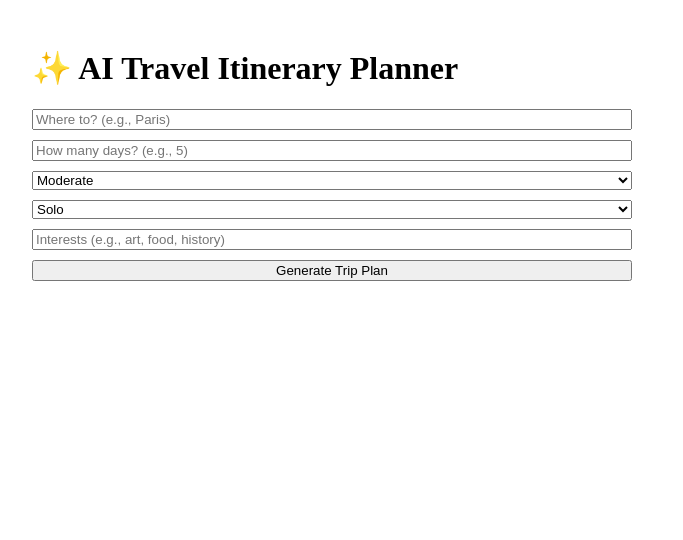
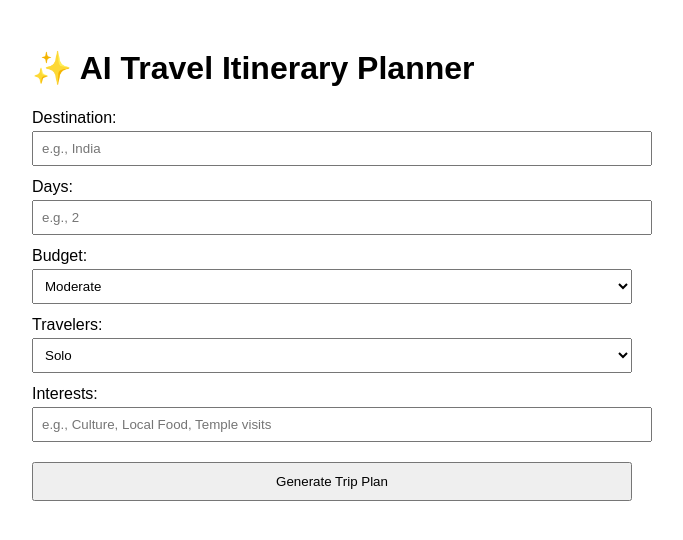
Before and after one commit to aanyash02/travel-itinerary-planner, a React app in the folder frontend/: page / in a window 1280 px wide. Shown: the top 540 px of the page, without its empty margins (308-991 px from the left). Built offline with nearby package versions, Linux system fonts and the light colour scheme; the HTML template or start-up script is replaced by a standard one.

Commit message:
Fix model error with dynamic resolution

```diff
--- a/frontend/src/App.jsx
+++ b/frontend/src/App.jsx
@@ -23,26 +23,22 @@ export default function App() {
     setError(null);
     setItinerary(null);
 
-    // EXACT FIX: Convert the string data from the form into the strict types Python expects
     const payload = {
       destination: formData.destination,
-      days: parseInt(formData.days, 10), // Converts "5" to 5 to fix the 422 Error
+      days: parseInt(formData.days, 10),
       budget: formData.budget,
       travelers: formData.travelers || "Solo",
-      // Convert comma-separated string to an array for the backend
       interests: formData.interests
         ? formData.interests.split(',').map((item) => item.trim())
         : []
     };
 
     try {
-      // Send data to your live Vercel backend
       const response = await axios.post(
-        "https://travel-itinerary-planner-chi.vercel.app/api/generate-itinerary",
+        "[https://travel-itinerary-planner-chi.vercel.app/api/generate-itinerary](https://travel-itinerary-planner-chi.vercel.app/api/generate-itinerary)",
         payload
       );
 
-      // Store the successful response to display it
       setItinerary(response.data.itinerary);
     } catch (err) {
       console.error("API Error:", err);
@@ -53,57 +49,95 @@ export default function App() {
   };
 
   return (
-    <div style={{ maxWidth: '600px', margin: '0 auto', padding: '20px' }}>
+    <div style={{ maxWidth: '600px', margin: '0 auto', padding: '20px', fontFamily: 'sans-serif' }}>
       <h1>✨ AI Travel Itinerary Planner</h1>
 
-      <form onSubmit={handleSubmit} style={{ display: 'flex', flexDirection: 'column', gap: '10px' }}>
+      <form onSubmit={handleSubmit} style={{ display: 'flex', flexDirection: 'column', gap: '12px' }}>
+        <div>
+          <label style={{ display: 'block', marginBottom: '4px' }}>Destination:</label>
           <input
             type="text"
             name="destination"
-          placeholder="Where to? (e.g., Paris)"
+            placeholder="e.g., India"
             value={formData.destination}
             onChange={handleChange}
             required
+            style={{ width: '100%', padding: '8px' }}
           />
+        </div>
+
+        <div>
+          <label style={{ display: 'block', marginBottom: '4px' }}>Days:</label>
           <input
             type="number"
             name="days"
-          placeholder="How many days? (e.g., 5)"
+            placeholder="e.g., 2"
             value={formData.days}
             onChange={handleChange}
             required
+            style={{ width: '100%', padding: '8px' }}
           />
-        <select name="budget" value={formData.budget} onChange={handleChange}>
+        </div>
+
+        <div>
+          <label style={{ display: 'block', marginBottom: '4px' }}>Budget:</label>
+          <select name="budget" value={formData.budget} onChange={handleChange} style={{ width: '100%', padding: '8px' }}>
             <option value="Budget">Budget</option>
             <option value="Moderate">Moderate</option>
             <option value="Luxury">Luxury</option>
           </select>
-        <select name="travelers" value={formData.travelers} onChange={handleChange}>
+        </div>
+
+        <div>
+          <label style={{ display: 'block', marginBottom: '4px' }}>Travelers:</label>
+          <select name="travelers" value={formData.travelers} onChange={handleChange} style={{ width: '100%', padding: '8px' }}>
             <option value="Solo">Solo</option>
             <option value="Couple">Couple</option>
             <option value="Family">Family</option>
             <option value="Friends">Friends</option>
           </select>
+        </div>
+
+        <div>
+          <label style={{ display: 'block', marginBottom: '4px' }}>Interests:</label>
           <input
             type="text"
             name="interests"
-          placeholder="Interests (e.g., art, food, history)"
+            placeholder="e.g., Culture, Local Food, Temple visits"
             value={formData.interests}
             onChange={handleChange}
+            style={{ width: '100%', padding: '8px' }}
           />
-        <button type="submit" disabled={loading}>
-          {loading ? "Generating..." : "Generate Trip Plan"}
+        </div>
+
+        <button type="submit" disabled={loading} style={{ padding: '10px', cursor: 'pointer', marginTop: '8px' }}>
+          {loading ? "Generating Trip Plan..." : "Generate Trip Plan"}
         </button>
       </form>
 
-      {error && <p style={{ color: 'red' }}>{error}</p>}
+      {error && <p style={{ color: 'red', marginTop: '16px' }}>{error}</p>}
 
       {itinerary && (
-        <div style={{ marginTop: '20px' }}>
+        <div style={{ marginTop: '24px' }}>
           <h2>Your Itinerary</h2>
-          <pre style={{ whiteSpace: 'pre-wrap', background: '#f4f4f4', padding: '10px' }}>
+          {Array.isArray(itinerary) ? (
+            itinerary.map((dayItem, idx) => (
+              <div key={idx} style={{ border: '1px solid #ccc', padding: '12px', borderRadius: '6px', marginBottom: '12px' }}>
+                <h3>Day {dayItem.day}: {dayItem.title}</h3>
+                <p><strong>Estimated Cost:</strong> {dayItem.estimated_cost}</p>
+                <h4>Activities:</h4>
+                <ul>
+                  {dayItem.activities?.map((act, aIdx) => (
+                    <li key={aIdx}>{act}</li>
+                  ))}
+                </ul>
+              </div>
+            ))
+          ) : (
+            <pre style={{ whiteSpace: 'pre-wrap', background: '#f4f4f4', padding: '12px' }}>
               {JSON.stringify(itinerary, null, 2)}
             </pre>
+          )}
         </div>
       )}
     </div>
```
Lines whose indentation alone changed are shown as unchanged.
